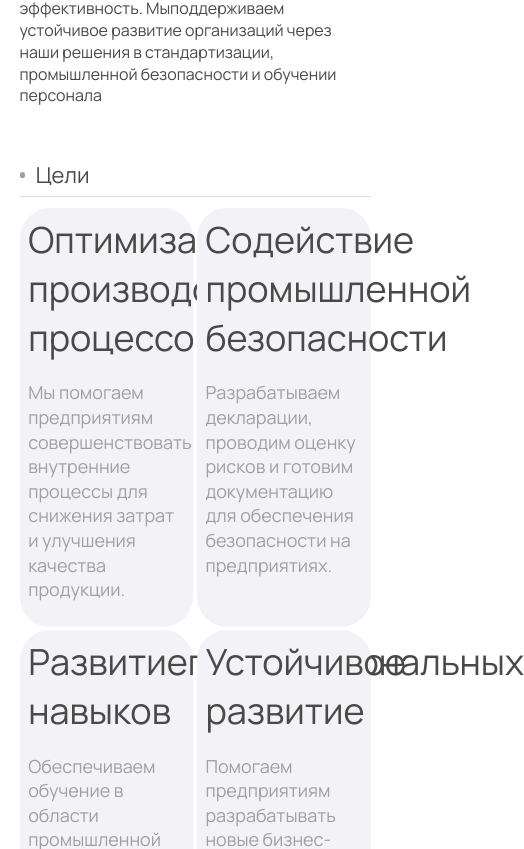
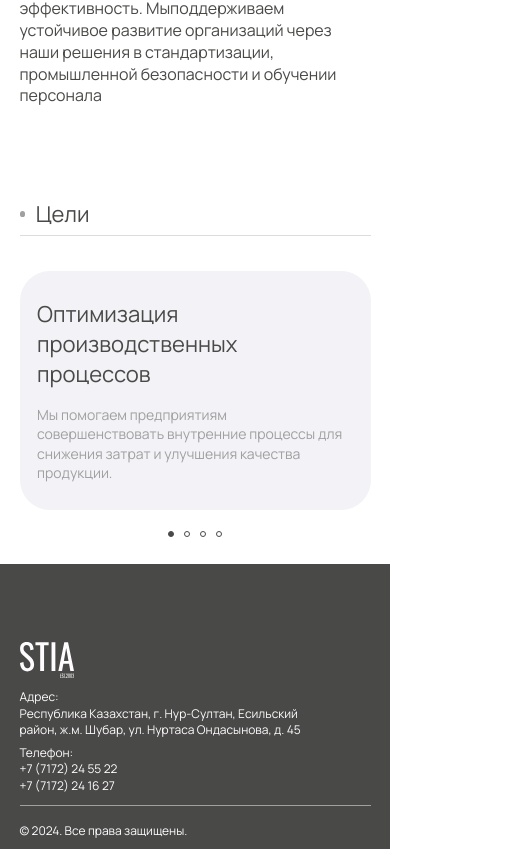
Before and after one commit to DonJuvn/STIA, a React (Create React App) app: page /about in a window 390 px wide. Shown: the part 1775-2624 px from the top of the page, 524 px wide, since content can reach past the window. Built offline with nearby package versions, Linux system fonts and the light colour scheme.

Commit message:
goals adaptive

```diff
--- a/src/App.css
+++ b/src/App.css
@@ -802,3 +802,38 @@ nav .container {
    font-weight: 400;
    line-height: 24.59px;
 }
+@media screen and (max-width: 768px) {
+   #goals {
+      padding: 15% 0;
+   }
+   .goals {
+      margin-top: 10%;
+      flex-wrap: nowrap;
+      justify-content: flex-start;
+      gap: 5%;
+      overflow-x: auto;
+      scrollbar-width: none;
+   }
+   .goals .item {
+      width: 100%;
+      margin-bottom: 1%;
+      background-color: #f2f2f7;
+      border-radius: 30px;
+      padding: 8% 0;
+      flex-shrink: 0;
+      height: auto;
+   }
+   .goals .item #title {
+      font-size: 22px;
+      line-height: 30px;
+   }
+   .goals .item p {
+      font-size: 14px;
+      margin: 5% 0 0;
+      line-height: 19.12px;
+      /* width: 100%; */
+   }
+   .goals .pagination{
+      display: flex;
+   }
+}
```
